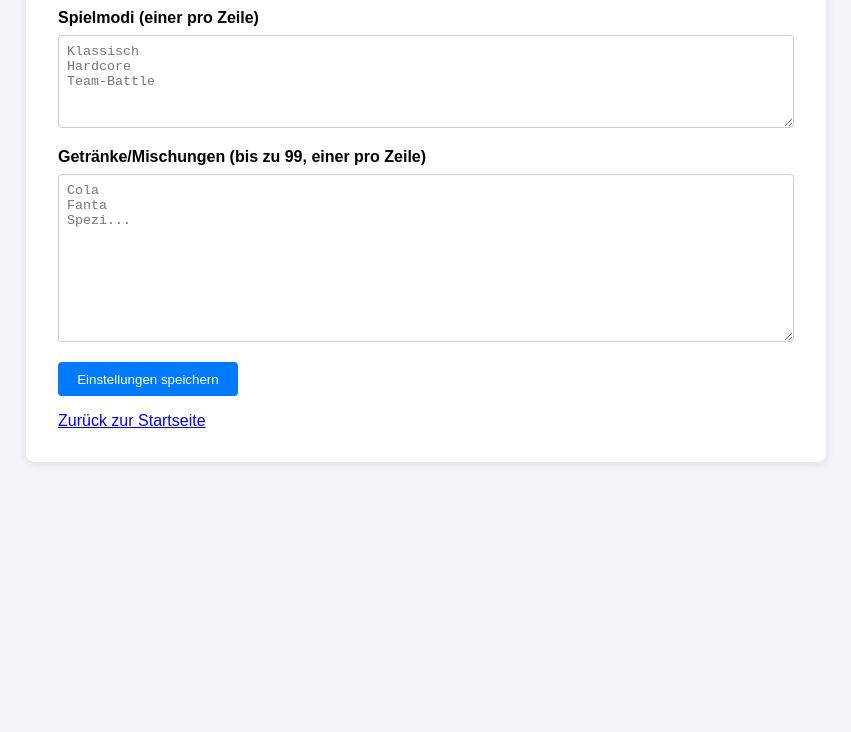
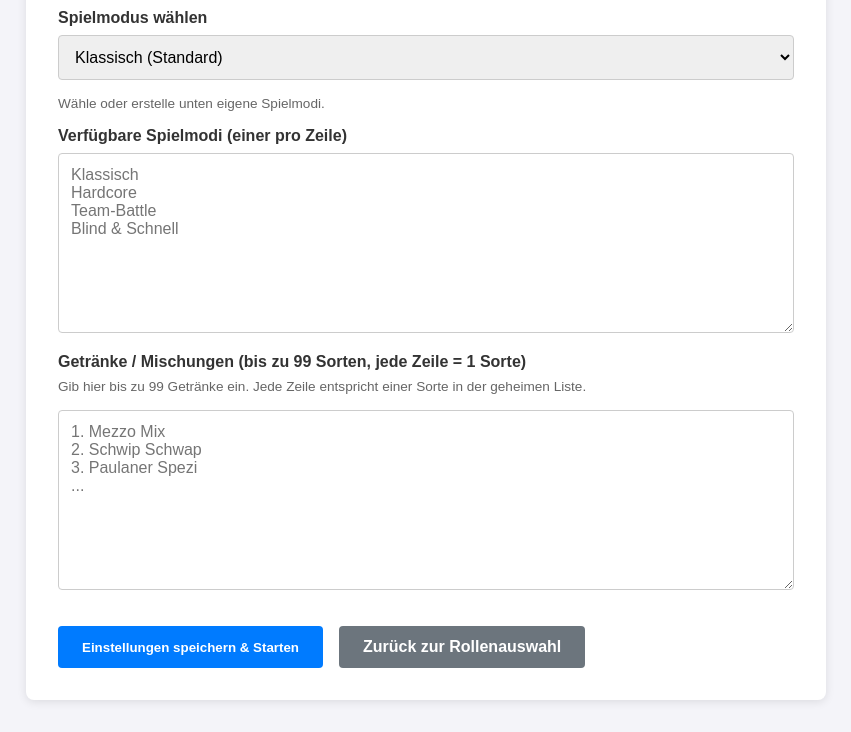
Before and after one commit to jbkunama1/hAI.SpeziMezzotest, a plain HTML site: page admin.html in a window 1280 px wide. Shown: the part 117-849 px from the top of the page, without its empty margins (214-1065 px from the left). Before the commit the page ends 800 px from the top, so only its background shows below. Drawn offline with Linux system fonts and the light colour scheme.

Commit message:
feat: update admin panel with game mode selection and persistence

```diff
--- a/admin.html
+++ b/admin.html
@@ -6,38 +6,92 @@
   <title>Admin-Bereich – hAI.SpeziMezzotest</title>
   <style>
     * { box-sizing: border-box; margin: 0; padding: 0; }
-    body { font-family: sans-serif; padding: 2rem; background: #f4f4f9; }
+    body { font-family: sans-serif; padding: 2rem; background: #f4f4f9; color: #333; }
     .container { max-width: 800px; margin: 0 auto; background: #fff; padding: 2rem; border-radius: 8px; box-shadow: 0 2px 10px rgba(0,0,0,0.1); }
     h1 { margin-bottom: 1.5rem; }
     label { display: block; margin-bottom: 0.5rem; font-weight: bold; }
-    textarea, input { width: 100%; padding: 0.5rem; margin-bottom: 1rem; border: 1px solid #ccc; border-radius: 4px; }
-    .btn { background: #007bff; color: #fff; padding: 0.6rem 1.2rem; border: none; border-radius: 4px; cursor: pointer; }
+    textarea, input, select { width: 100%; padding: 0.75rem; margin-bottom: 1rem; border: 1px solid #ccc; border-radius: 4px; font: inherit; }
+    textarea { min-height: 180px; }
+    .btn { background: #007bff; color: #fff; padding: 0.75rem 1.5rem; border: none; border-radius: 4px; cursor: pointer; font-weight: bold; }
     .btn:hover { background: #0056b3; }
+    .info { font-size: 0.85rem; color: #666; margin-bottom: 1rem; }
   </style>
 </head>
 <body>
   <div class="container">
-    <h1>⚙️ Admin-Bereich</h1>
-    <label>Spielmodi (einer pro Zeile)</label>
-    <textarea id="gameModes" rows="5" placeholder="Klassisch&#10;Hardcore&#10;Team-Battle"></textarea>
+    <h1>⚙️ Admin-Bereich (Setup & Start)</h1>
 
-    <label>Getränke/Mischungen (bis zu 99, einer pro Zeile)</label>
-    <textarea id="drinks" rows="10" placeholder="Cola&#10;Fanta&#10;Spezi..."></textarea>
+    <label for="gameModeSelect">Spielmodus wählen</label>
+    <select id="gameModeSelect">
+      <option value="Klassisch">Klassisch (Standard)</option>
+    </select>
+    <div class="info" id="modeInfo">Wähle oder erstelle unten eigene Spielmodi.</div>
 
-    <button class="btn" onclick="saveSettings()">Einstellungen speichern</button>
-    <a href="index.html" style="display:block; margin-top:1rem;">Zurück zur Startseite</a>
+    <label for="gameModes">Verfügbare Spielmodi (einer pro Zeile)</label>
+    <textarea id="gameModes" placeholder="Klassisch&#10;Hardcore&#10;Team-Battle&#10;Blind & Schnell"></textarea>
+
+    <label for="drinks">Getränke / Mischungen (bis zu 99 Sorten, jede Zeile = 1 Sorte)</label>
+    <div class="info">Gib hier bis zu 99 Getränke ein. Jede Zeile entspricht einer Sorte in der geheimen Liste.</div>
+    <textarea id="drinks" placeholder="1. Mezzo Mix&#10;2. Schwip Schwap&#10;3. Paulaner Spezi&#10;..."></textarea>
+
+    <div style="display: flex; gap: 1rem; margin-top: 1rem;">
+      <button class="btn" onclick="saveSettings()">Einstellungen speichern & Starten</button>
+      <a class="btn" style="background: #6c757d; text-decoration: none; display: inline-flex; align-items: center;" href="role-select.html">Zurück zur Rollenauswahl</a>
+    </div>
   </div>
   <script>
+    function loadSettings() {
+      const savedModes = localStorage.getItem('admin_gameModes');
+      const savedDrinks = localStorage.getItem('admin_drinks');
+      const savedSelectedMode = localStorage.getItem('admin_selectedMode');
+
+      if (savedModes) document.getElementById('gameModes').value = savedModes;
+      if (savedDrinks) document.getElementById('drinks').value = savedDrinks;
+
+      updateModeDropdown();
+      if (savedSelectedMode) {
+        document.getElementById('gameModeSelect').value = savedSelectedMode;
+      }
+    }
+
+    function updateModeDropdown() {
+      const modesText = document.getElementById('gameModes').value;
+      const select = document.getElementById('gameModeSelect');
+      const current = select.value;
+      const lines = modesText.split('\n').map(s => s.trim()).filter(Boolean);
+
+      select.innerHTML = '';
+      if (lines.length === 0) {
+        select.innerHTML = '<option value="Klassisch">Klassisch (Standard)</option>';
+      } else {
+        lines.forEach(mode => {
+          const opt = document.createElement('option');
+          opt.value = mode;
+          opt.textContent = mode;
+          select.appendChild(opt);
+        });
+      }
+      if (lines.includes(current)) {
+        select.value = current;
+      }
+    }
+
+    document.getElementById('gameModes').addEventListener('input', updateModeDropdown);
+
     function saveSettings() {
       const modes = document.getElementById('gameModes').value;
       const drinks = document.getElementById('drinks').value;
+      const selectedMode = document.getElementById('gameModeSelect').value;
+
       localStorage.setItem('admin_gameModes', modes);
       localStorage.setItem('admin_drinks', drinks);
-      alert('Einstellungen gespeichert!');
+      localStorage.setItem('admin_selectedMode', selectedMode);
+
+      alert('Einstellungen erfolgreich gespeichert! Du wirst zum Moderator-Bereich weitergeleitet.');
+      window.location.href = 'cola-fanta-blindtest.html?role=moderator';
     }
-    // Load existing
-    document.getElementById('gameModes').value = localStorage.getItem('admin_gameModes') || '';
-    document.getElementById('drinks').value = localStorage.getItem('admin_drinks') || '';
+
+    loadSettings();
   </script>
 </body>
 </html>
```
